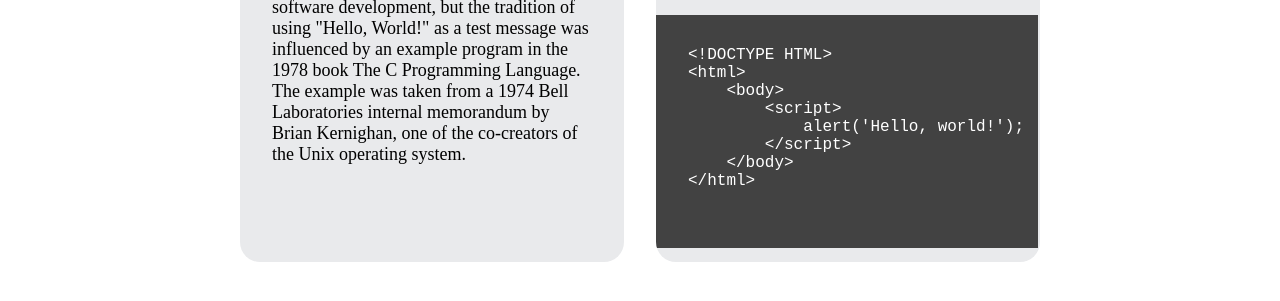
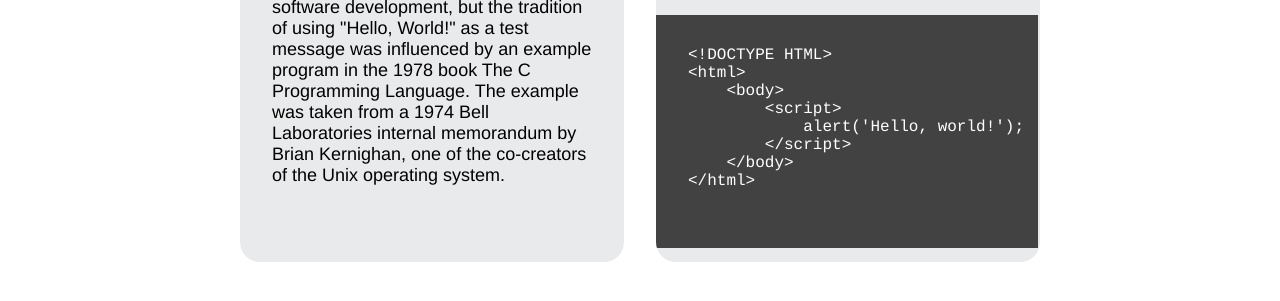
Before and after one commit to asharcinie3/hello-449, a plain HTML site: page index.html in a window 1280 px wide. Shown: the part 581-882 px from the top of the page. Drawn offline with Linux system fonts and the light colour scheme.

Commit message:
change fonts

```diff
--- a/screen.css
+++ b/screen.css
@@ -1,6 +1,7 @@
 body {
     background-color: #fff;
     height: 919px;
+    font-family: Helvetica, sans-serif;
 }
 
 h1, h3, #block {
@@ -90,6 +91,7 @@ p, code {
 
 #code {
     text-align: center;
+    font-family: Courier, monospace;
     color: #fff;
     font-size: 16px;
 }
```
